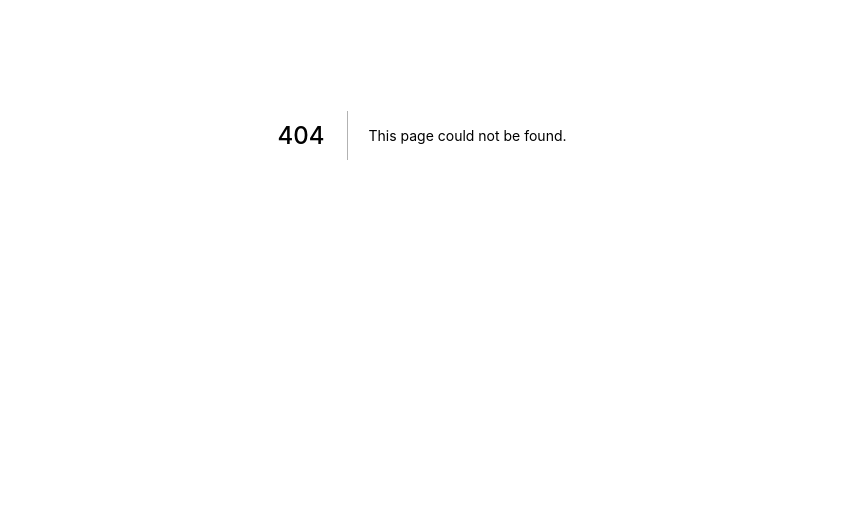
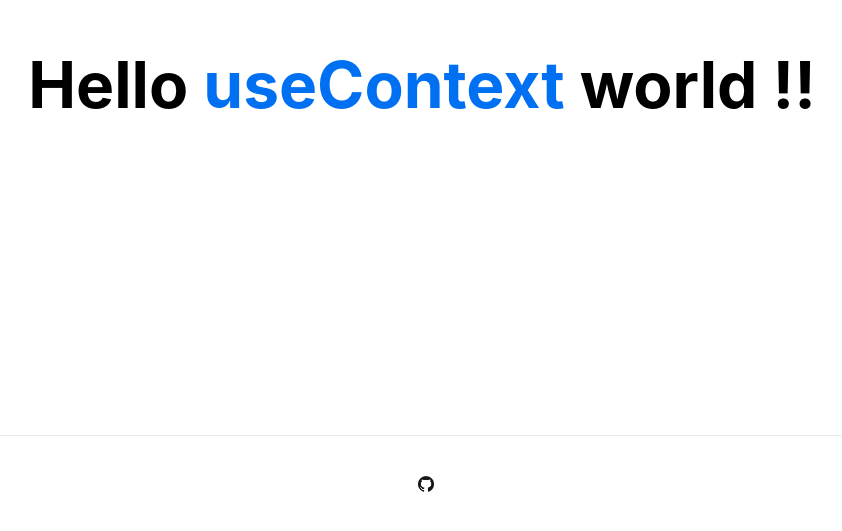
Before and after one commit to diescake/hello-worlds, a Next.js app: page /use-context in a window 1280 px wide. Before the commit this address had no page. Shown: the part 265-796 px from the top of the page, without its empty margins (218-1060 px from the left). Built offline with nearby package versions, Linux system fonts and the light colour scheme.

Commit message:
✨ add new page for useContext

```diff
--- /dev/null
+++ b/pages/use-context/index.tsx
@@ -0,0 +1,35 @@
+import React, { useState } from 'react'
+import Magnifier from 'react-magnifier'
+
+import Head from 'next/head'
+import Image from 'next/image'
+
+import styles from '../../styles/Home.module.css'
+
+export default function Home() {
+  const [imageSrc, setImageSrc] = useState('/images/beer_list.jpg')
+
+  return (
+    <div className={styles.container}>
+      <Head>
+        <title>hello | react-magnifier</title>
+        <meta name="description" content="My hello worlds" />
+        <link rel="icon" href="/favicon.ico" />
+      </Head>
+
+      <main className={styles.main}>
+        <h1 className={styles.title}>
+          Hello <a href="https://ja.reactjs.org/docs/hooks-reference.html#usecontext"> useContext </a> world !!
+        </h1>
+      </main>
+
+      <footer className={styles.footer}>
+        <a href="https://github.com/diescake/hello-worlds" target="_blank" rel="noopener noreferrer">
+          <span className={styles.logo}>
+            <Image src="/images/github_logo.png" alt="GitHub Logo" width={16} height={16} />
+          </span>
+        </a>
+      </footer>
+    </div>
+  )
+}
```
Also changed, not shown: pages/index.tsx (+8 -1 lines).
